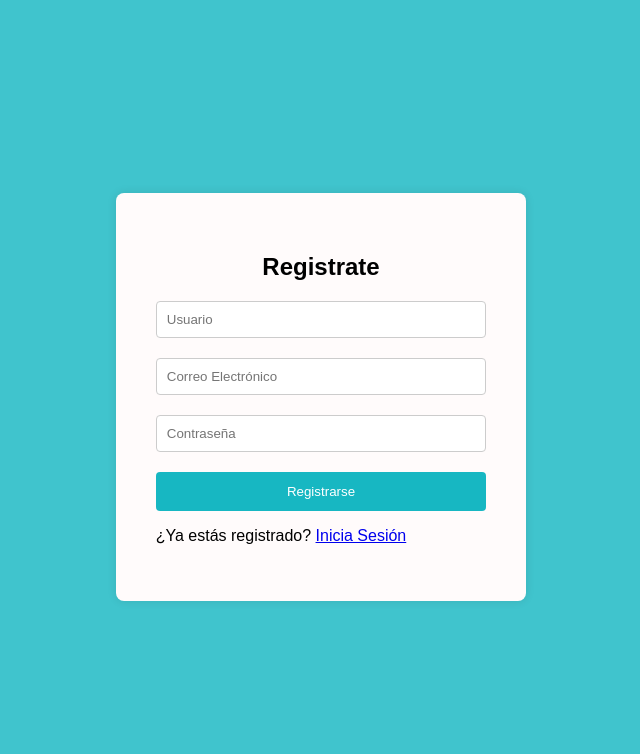
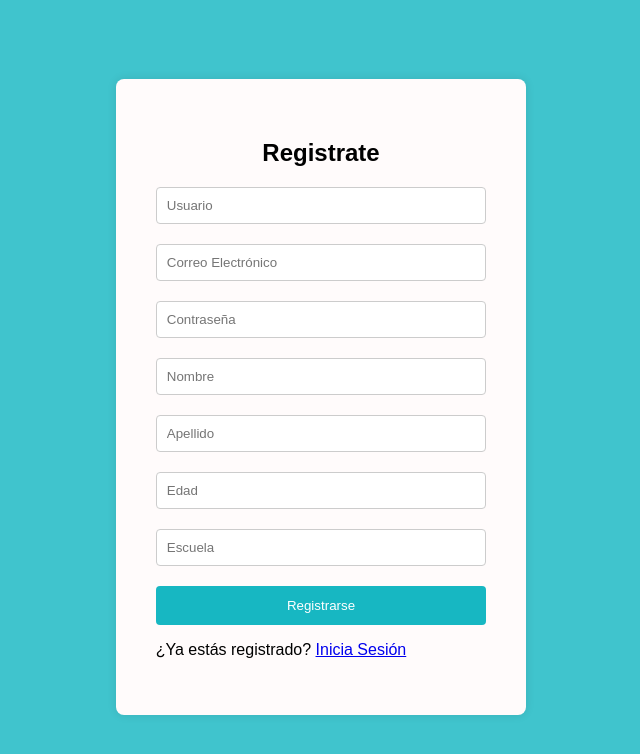
Before and after one commit to terco89/EduColab, a PHP site: page /register in a window 1280 px wide. Shown: the top 754 px of the page, without its empty margins (319-959 px from the left). Run offline with PHP 8.4, Linux system fonts and the light colour scheme.

Commit message:
algo dell register view

```diff
--- a/views/register.php
+++ b/views/register.php
@@ -24,7 +24,7 @@
                 <div class="row">
                     <input type="password" placeholder="Contraseña" name="password">
                 </div>
-                <!---div class="row">
+                <div class="row">
                     <input type="text" placeholder="Nombre" name="nombre">
                 </div>
                 <div class="row">
@@ -35,7 +35,7 @@
                 </div>
                 <div class="row">
                     <input type="text" placeholder="Escuela" name="escuela">
-                </div---->
+                </div>
                 <div class="row button">
                     <input type="submit" value="Registrarse">
                 </div>
```
